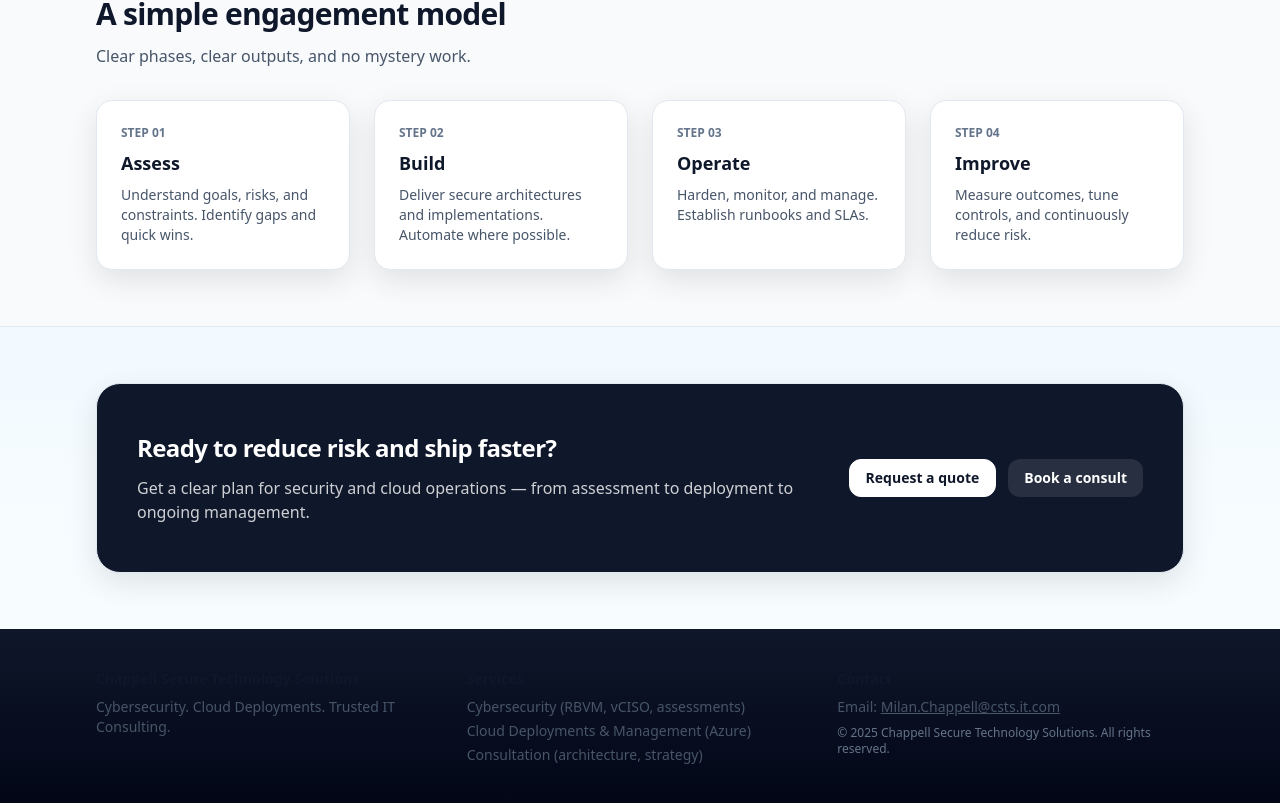
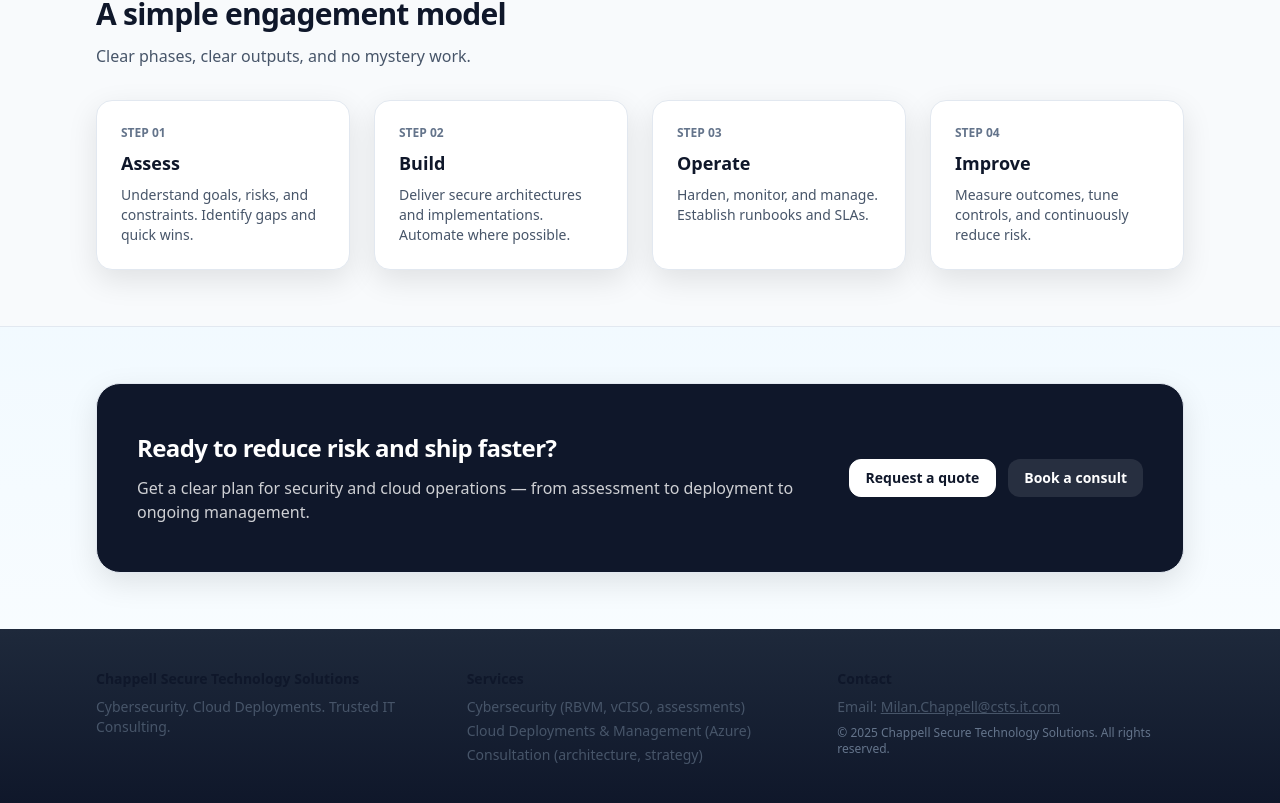
Before and after one commit to chapter78v3/CSTS_WebApp, a Next.js app: page / in a window 1280 px wide. Shown: the part 1376-2179 px from the top of the page. Built offline with nearby package versions, Linux system fonts and the light colour scheme.

Commit message:
footer color light

```diff
--- a/components/Footer.tsx
+++ b/components/Footer.tsx
@@ -5,7 +5,7 @@ export function Footer() {
   const year = new Date().getFullYear();
 
   return (
-    <footer className="bg-gradient-to-b from-slate-900 to-slate-950 text-slate-200">
+    <footer className="bg-gradient-to-b from-slate-800 to-slate-900 text-slate-200">
       <Container>
         <div className="py-10 grid gap-6 md:grid-cols-3">
           <div className="space-y-2">
```
